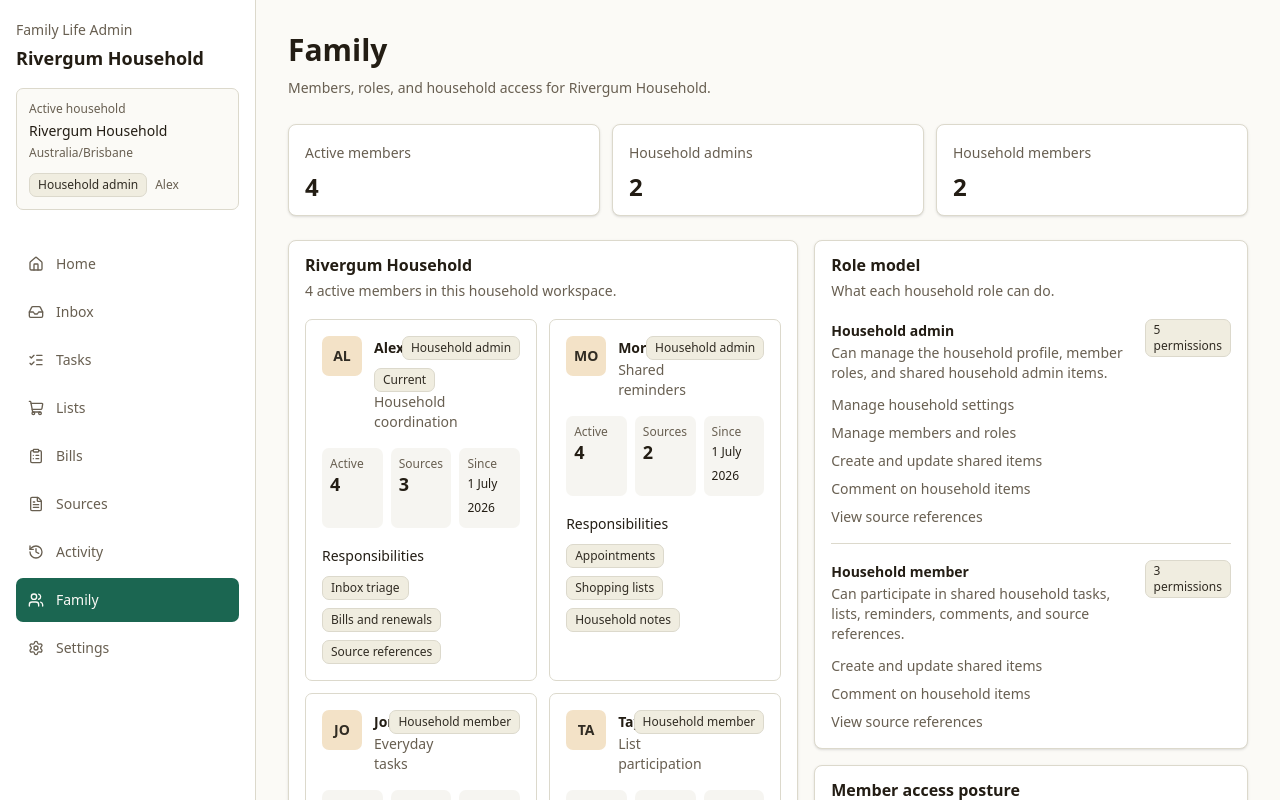
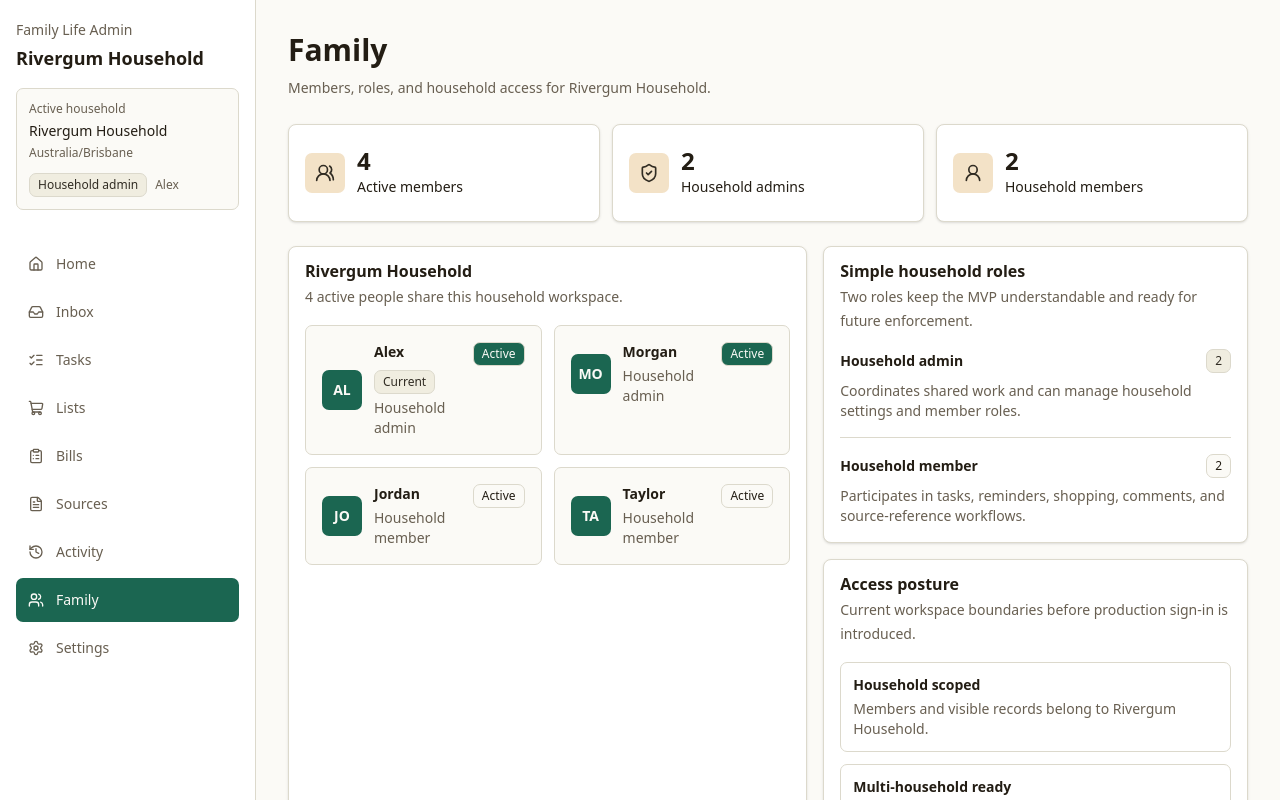
Before and after one commit to LatinMaestro/Life-Admin, a Next.js app: page /family in a window 1280 px wide. Shown: the top 800 px of the page. Built offline with nearby package versions, Linux system fonts and the light colour scheme.

Commit message:
Move family page to workspace read model

```diff
--- a/src/app/family/page.tsx
+++ b/src/app/family/page.tsx
@@ -1,184 +1,122 @@
+import { ShieldCheck, UserRound, UsersRound } from "lucide-react";
 import { Badge } from "@/components/ui/badge";
 import { Card, CardContent, CardDescription, CardHeader, CardTitle } from "@/components/ui/card";
 import { PageHeader } from "@/components/page-header";
-import {
-  getCurrentHouseholdBillReminders,
-  getCurrentHouseholdInboxItems,
-  getCurrentHouseholdReminders,
-  getCurrentHouseholdShoppingLists,
-  getCurrentHouseholdSourceReferences,
-  getCurrentHouseholdTasks,
-} from "@/lib/demo-data";
-import {
-  getCurrentHousehold,
-  getCurrentHouseholdMembers,
-  getCurrentMember,
-  getHouseholdRoleDefinitions,
-  getRoleCapabilityLabel,
-  getRoleLabel,
-  type HouseholdMember,
-} from "@/lib/household";
+import { getWorkspaceReadModel } from "@/lib/server/workspace-read-model";
 
-function formatJoinedDate(value: string) {
-  return new Intl.DateTimeFormat("en-AU", {
-    day: "numeric",
-    month: "short",
-    year: "numeric",
-    timeZone: "Australia/Brisbane",
-  }).format(new Date(value));
-}
-
-function getMemberWorkload(member: HouseholdMember) {
-  const tasks = getCurrentHouseholdTasks().filter((task) => task.assignedMemberId === member.id && task.status === "Open").length;
-  const reminders = getCurrentHouseholdReminders().filter((reminder) => reminder.assignedMemberId === member.id).length;
-  const bills = getCurrentHouseholdBillReminders().filter((bill) => bill.assignedMemberId === member.id).length;
-  const inbox = getCurrentHouseholdInboxItems().filter((item) => item.assignedMemberId === member.id).length;
-  const shopping = getCurrentHouseholdShoppingLists().reduce(
-    (total, list) => total + list.items.filter((item) => !item.checked && (item.assignedMemberId ?? item.createdByMemberId) === member.id).length,
-    0,
-  );
-  const sources = getCurrentHouseholdSourceReferences().filter((source) => source.createdByMemberId === member.id).length;
-
-  return { tasks, reminders, bills, inbox, shopping, sources };
-}
-
-export default function FamilyPage() {
-  const household = getCurrentHousehold();
-  const currentMember = getCurrentMember();
-  const familyMembers = getCurrentHouseholdMembers();
-  const roleDefinitions = getHouseholdRoleDefinitions();
-  const admins = familyMembers.filter((member) => member.role === "household_admin");
-  const members = familyMembers.filter((member) => member.role === "household_member");
+export default async function FamilyPage() {
+  const workspace = await getWorkspaceReadModel();
+  const activeMembers = workspace.members.filter((member) => member.status === "active");
+  const adminCount = activeMembers.filter((member) => member.role === "household_admin").length;
+  const memberCount = activeMembers.filter((member) => member.role === "household_member").length;
 
   return (
     <>
       <PageHeader
         title="Family"
-        description={`Members, roles, and household access for ${household.name}.`}
+        description={`Members, roles, and household access for ${workspace.household.name}.`}
       />
 
       <section className="grid gap-3 sm:grid-cols-3">
-        <Card>
-          <CardHeader className="pb-3">
-            <CardDescription>Active members</CardDescription>
-            <CardTitle className="text-2xl">{familyMembers.length}</CardTitle>
-          </CardHeader>
+        {[
+          { label: "Active members", value: activeMembers.length, icon: UsersRound },
+          { label: "Household admins", value: adminCount, icon: ShieldCheck },
+          { label: "Household members", value: memberCount, icon: UserRound },
+        ].map((item) => {
+          const Icon = item.icon;
+
+          return (
+            <Card key={item.label}>
+              <CardContent className="flex min-h-24 items-center gap-3 p-4">
+                <div className="flex h-10 w-10 shrink-0 items-center justify-center rounded-md bg-accent text-accent-foreground">
+                  <Icon className="h-5 w-5" aria-hidden="true" />
+                </div>
+                <div>
+                  <p className="text-2xl font-semibold leading-none">{item.value}</p>
+                  <p className="mt-1 text-sm font-medium">{item.label}</p>
+                </div>
+              </CardContent>
             </Card>
-        <Card>
-          <CardHeader className="pb-3">
-            <CardDescription>Household admins</CardDescription>
-            <CardTitle className="text-2xl">{admins.length}</CardTitle>
-          </CardHeader>
-        </Card>
-        <Card>
-          <CardHeader className="pb-3">
-            <CardDescription>Household members</CardDescription>
-            <CardTitle className="text-2xl">{members.length}</CardTitle>
-          </CardHeader>
-        </Card>
+          );
+        })}
       </section>
 
-      <div className="mt-6 grid gap-4 lg:grid-cols-[1fr_0.85fr]">
+      <div className="mt-6 grid gap-4 lg:grid-cols-[1.1fr_0.9fr]">
         <Card>
           <CardHeader>
-            <CardTitle>{household.name}</CardTitle>
-            <CardDescription>{familyMembers.length} active members in this household workspace.</CardDescription>
+            <CardTitle>{workspace.household.name}</CardTitle>
+            <CardDescription>{activeMembers.length} active people share this household workspace.</CardDescription>
           </CardHeader>
-          <CardContent>
-            <div className="grid gap-3 xl:grid-cols-2">
-              {familyMembers.map((member) => {
-                const workload = getMemberWorkload(member);
-                const activeTotal = workload.tasks + workload.reminders + workload.bills + workload.inbox + workload.shopping;
-
-                return (
-                  <article key={member.id} className="rounded-md border p-4">
+          <CardContent className="grid gap-3 sm:grid-cols-2">
+            {activeMembers.map((member) => (
+              <article key={member.id} className="rounded-md border bg-background p-4">
                 <div className="flex items-start justify-between gap-3">
-                      <div className="flex min-w-0 gap-3">
-                        <div className="flex h-10 w-10 shrink-0 items-center justify-center rounded-md bg-accent text-sm font-semibold text-accent-foreground">
+                  <div className="flex min-w-0 items-center gap-3">
+                    <div className="flex h-10 w-10 shrink-0 items-center justify-center rounded-md bg-primary text-sm font-semibold text-primary-foreground">
                       {member.initials}
                     </div>
                     <div className="min-w-0">
                       <div className="flex flex-wrap items-center gap-2">
-                            <h2 className="text-sm font-semibold leading-6">{member.displayName}</h2>
-                            {member.id === currentMember.id ? <Badge>Current</Badge> : null}
+                        <h2 className="text-sm font-semibold">{member.displayName}</h2>
+                        {member.isCurrent ? <Badge variant="secondary">Current</Badge> : null}
                       </div>
-                          <p className="text-sm leading-5 text-muted-foreground">{member.focusLabel}</p>
+                      <p className="mt-1 text-sm text-muted-foreground">{member.roleLabel}</p>
                     </div>
                   </div>
-                      <Badge className="shrink-0">{getRoleLabel(member.role)}</Badge>
-                    </div>
-
-                    <dl className="mt-4 grid grid-cols-3 gap-2 text-sm">
-                      <div className="rounded-md bg-muted/50 p-2">
-                        <dt className="text-xs text-muted-foreground">Active</dt>
-                        <dd className="text-lg font-semibold leading-6">{activeTotal}</dd>
-                      </div>
-                      <div className="rounded-md bg-muted/50 p-2">
-                        <dt className="text-xs text-muted-foreground">Sources</dt>
-                        <dd className="text-lg font-semibold leading-6">{workload.sources}</dd>
-                      </div>
-                      <div className="rounded-md bg-muted/50 p-2">
-                        <dt className="text-xs text-muted-foreground">Since</dt>
-                        <dd className="text-xs font-medium leading-6">{formatJoinedDate(member.joinedAt)}</dd>
-                      </div>
-                    </dl>
-
-                    <div className="mt-4">
-                      <p className="text-sm font-medium leading-6">Responsibilities</p>
-                      <div className="mt-2 flex flex-wrap gap-2">
-                        {member.responsibilities.map((responsibility) => (
-                          <Badge key={responsibility}>{responsibility}</Badge>
-                        ))}
-                      </div>
+                  <Badge variant={member.role === "household_admin" ? "default" : "outline"}>
+                    {member.status === "active" ? "Active" : "Inactive"}
+                  </Badge>
                 </div>
               </article>
-                );
-              })}
-            </div>
+            ))}
           </CardContent>
         </Card>
 
         <div className="space-y-4">
           <Card>
             <CardHeader>
-              <CardTitle>Role model</CardTitle>
-              <CardDescription>What each household role can do.</CardDescription>
+              <CardTitle>Simple household roles</CardTitle>
+              <CardDescription>Two roles keep the MVP understandable and ready for future enforcement.</CardDescription>
             </CardHeader>
             <CardContent className="space-y-4">
-              {roleDefinitions.map((definition) => (
-                <section key={definition.role} className="border-b pb-4 last:border-b-0 last:pb-0">
-                  <div className="flex items-start justify-between gap-3">
-                    <div>
-                      <h2 className="text-sm font-semibold leading-6">{definition.label}</h2>
-                      <p className="text-sm leading-5 text-muted-foreground">{definition.summary}</p>
+              <section className="border-b pb-4">
+                <div className="flex items-center justify-between gap-3">
+                  <h2 className="text-sm font-semibold">Household admin</h2>
+                  <Badge>{adminCount}</Badge>
                 </div>
-                    <Badge>{definition.capabilities.length} permissions</Badge>
+                <p className="mt-2 text-sm text-muted-foreground">
+                  Coordinates shared work and can manage household settings and member roles.
+                </p>
+              </section>
+              <section>
+                <div className="flex items-center justify-between gap-3">
+                  <h2 className="text-sm font-semibold">Household member</h2>
+                  <Badge variant="outline">{memberCount}</Badge>
                 </div>
-                  <ul className="mt-3 space-y-2">
-                    {definition.capabilities.map((capability) => (
-                      <li key={capability} className="text-sm leading-5 text-muted-foreground">
-                        {getRoleCapabilityLabel(capability)}
-                      </li>
-                    ))}
-                  </ul>
+                <p className="mt-2 text-sm text-muted-foreground">
+                  Participates in tasks, reminders, shopping, comments, and source-reference workflows.
+                </p>
               </section>
-              ))}
             </CardContent>
           </Card>
 
           <Card>
             <CardHeader>
-              <CardTitle>Member access posture</CardTitle>
-              <CardDescription>Static MVP access display before production authentication is approved.</CardDescription>
+              <CardTitle>Access posture</CardTitle>
+              <CardDescription>Current workspace boundaries before production sign-in is introduced.</CardDescription>
             </CardHeader>
             <CardContent className="grid gap-3">
               <div className="rounded-md border p-3">
-                <p className="text-sm font-semibold leading-6">Household scoped</p>
-                <p className="text-sm leading-5 text-muted-foreground">Every member and visible workload belongs to {household.name}.</p>
+                <p className="text-sm font-semibold">Household scoped</p>
+                <p className="mt-1 text-sm text-muted-foreground">
+                  Members and visible records belong to {workspace.household.name}.
+                </p>
               </div>
               <div className="rounded-md border p-3">
-                <p className="text-sm font-semibold leading-6">Role ready</p>
-                <p className="text-sm leading-5 text-muted-foreground">Admin and member roles are represented for future enforcement, without implementing login or invites.</p>
+                <p className="text-sm font-semibold">Multi-household ready</p>
+                <p className="mt-1 text-sm text-muted-foreground">
+                  The data boundary supports household selection while this MVP stays focused on one primary home.
+                </p>
               </div>
             </CardContent>
           </Card>
```
Lines whose indentation alone changed are shown as unchanged.
